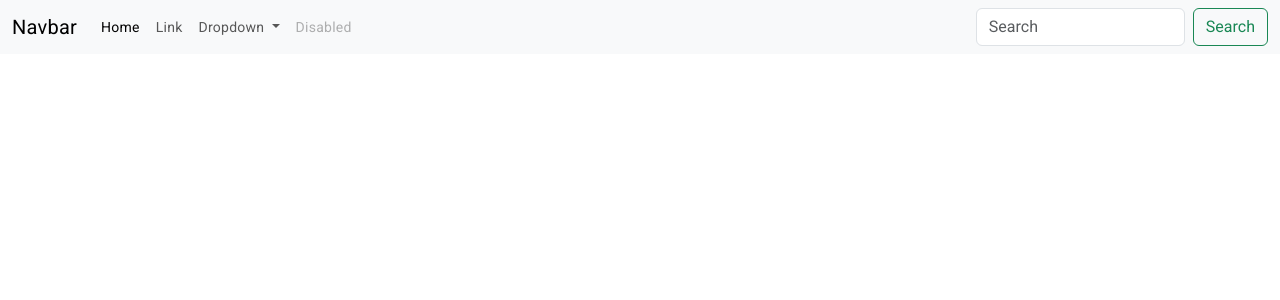
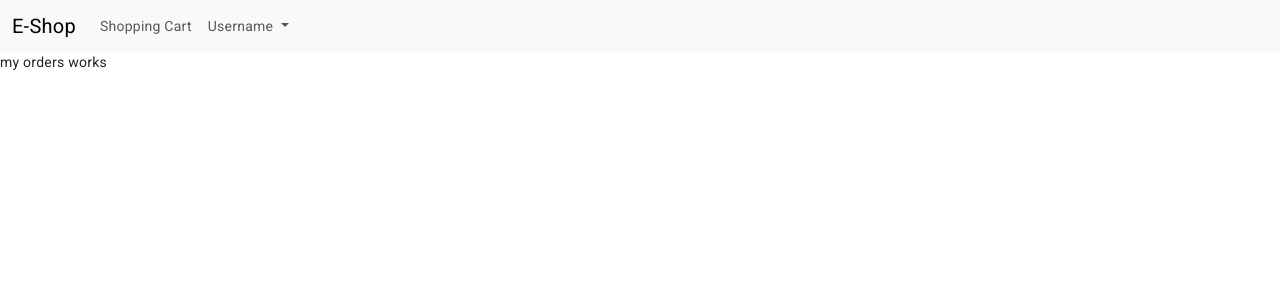
Before and after one commit to Munawar080/E-Shop-Front-End, an Angular app: page /components/my-orders in a window 1280 px wide. Before the commit this address led to /. Shown: the top 300 px of the page. Built offline with nearby package versions, Linux system fonts and the light colour scheme.

Commit message:
add header component

```diff
--- a/angular.json
+++ b/angular.json
@@ -33,8 +33,7 @@
               "@angular/material/prebuilt-themes/indigo-pink.css",
               "src/styles.scss"
             ],
-            "scripts": [
-            ]
+            "scripts": []
           },
           "configurations": {
             "production": {
--- a/src/app/app.component.html
+++ b/src/app/app.component.html
@@ -1 +1,5 @@
+
 <app-header></app-header>
+<div class="app-container">
+    <router-outlet></router-outlet>
+</div>
--- a/src/app/components/header/header.component.html
+++ b/src/app/components/header/header.component.html
@@ -1,36 +1,31 @@
 <nav class="navbar navbar-expand-lg bg-body-tertiary">
     <div class="container-fluid">
-      <a class="navbar-brand" href="#">Navbar</a>
-      <button class="navbar-toggler" type="button" data-bs-toggle="collapse" data-bs-target="#navbarSupportedContent" aria-controls="navbarSupportedContent" aria-expanded="false" aria-label="Toggle navigation">
+      <a class="navbar-brand" routerLink="/">E-Shop</a>
+      <button class="navbar-toggler" type="button" data-bs-toggle="collapse" data-bs-target="#navbarSupportedContent" aria-controls="navbarSupportedContent"
+      aria-expanded="false" aria-label="Toggle navigation">
         <span class="navbar-toggler-icon"></span>
       </button>
       <div class="collapse navbar-collapse" id="navbarSupportedContent">
         <ul class="navbar-nav me-auto mb-2 mb-lg-0">
+
           <li class="nav-item">
-            <a class="nav-link active" aria-current="page" href="#">Home</a>
+            <a class="nav-link" routerLink="components/shopping-cart">Shopping Cart</a>
           </li>
-          <li class="nav-item">
-            <a class="nav-link" href="#">Link</a>
-          </li>
-          <li class="nav-item dropdown">
-            <a class="nav-link dropdown-toggle" href="#" role="button" data-bs-toggle="dropdown" aria-expanded="false">
-              Dropdown
+          <!-- add ngboootstrap library directive for dom manupulation -->
+          <li ngbDropdown class="nav-item dropdown">
+            <a ngbDropdownToggle class="nav-link dropdown-toggle" role="button" data-bs-toggle="dropdown" aria-expanded="false">
+              Username
             </a>
-            <ul class="dropdown-menu">
-              <li><a class="dropdown-item" href="#">Action</a></li>
-              <li><a class="dropdown-item" href="#">Another action</a></li>
+            <ul ngbDropdownMenu class="dropdown-menu">
+              <li><a class="dropdown-item" routerLink="components/my-orders">My Orders</a></li>
+              <li><a class="dropdown-item" routerLink="components/admin/admin-order">Manage Orders</a></li>
+              <li><a class="dropdown-item" routerLink="components/admin/admin-products">Manage Products</a></li>
               <li><hr class="dropdown-divider"></li>
-              <li><a class="dropdown-item" href="#">Something else here</a></li>
+              <li><a class="dropdown-item" href="">Log Out</a></li>
             </ul>
           </li>
-          <li class="nav-item">
-            <a class="nav-link disabled">Disabled</a>
-          </li>
         </ul>
-        <form class="d-flex" role="search">
-          <input class="form-control me-2" type="search" placeholder="Search" aria-label="Search">
-          <button class="btn btn-outline-success" type="submit">Search</button>
-        </form>
+
       </div>
     </div>
   </nav>
--- a/src/app/components/home/home.component.html
+++ b/src/app/components/home/home.component.html
@@ -1 +1 @@
-<p>home works!</p>
+<p>home</p>
--- a/src/app/components/my-orders/my-orders.component.html
+++ b/src/app/components/my-orders/my-orders.component.html
@@ -1 +1 @@
-<p>my-orders works!</p>
+<P>my orders works</P>
--- a/src/app/components/products/products.component.html
+++ b/src/app/components/products/products.component.html
@@ -1 +1 @@
-<p>products works!</p>
+<p>products works</p>
--- a/src/styles.scss
+++ b/src/styles.scss
@@ -2,8 +2,8 @@
 
 @import '~bootstrap/dist/css/bootstrap.min.css';
 
-html, body { height: 100%; }
-body { margin: 0; font-family: Roboto, "Helvetica Neue", sans-serif; }
+
+// body { padding-top: 100px;}
 
 /* Importing Bootstrap SCSS file. */
 @import 'bootstrap/scss/bootstrap';
```
Also changed, not shown: src/app/app.module.ts (+8 -8 lines).
